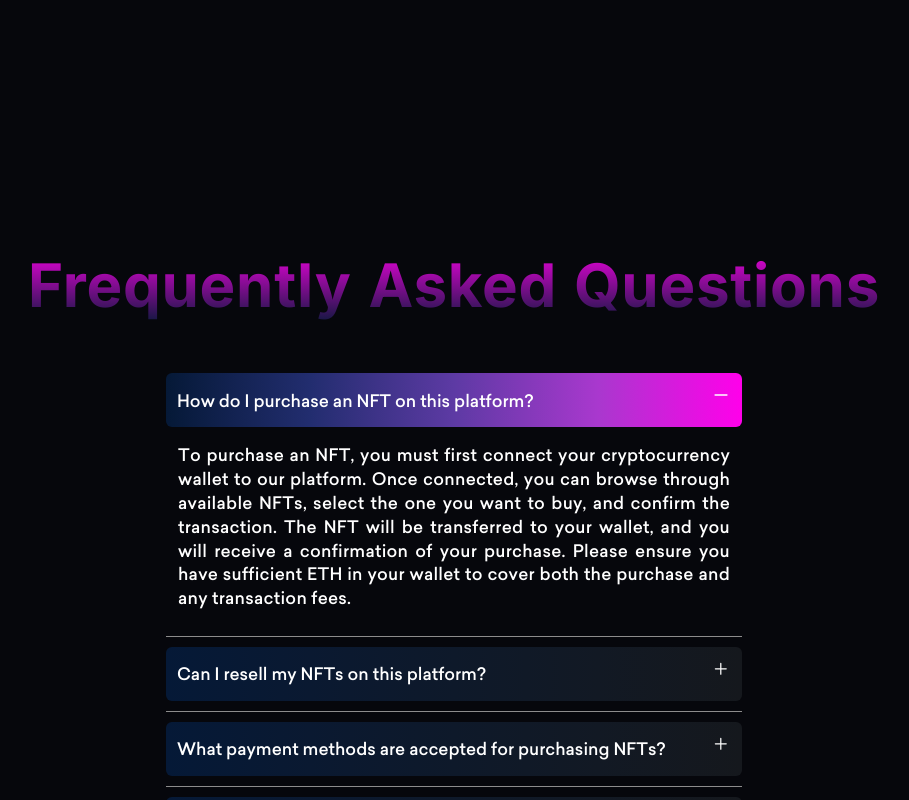
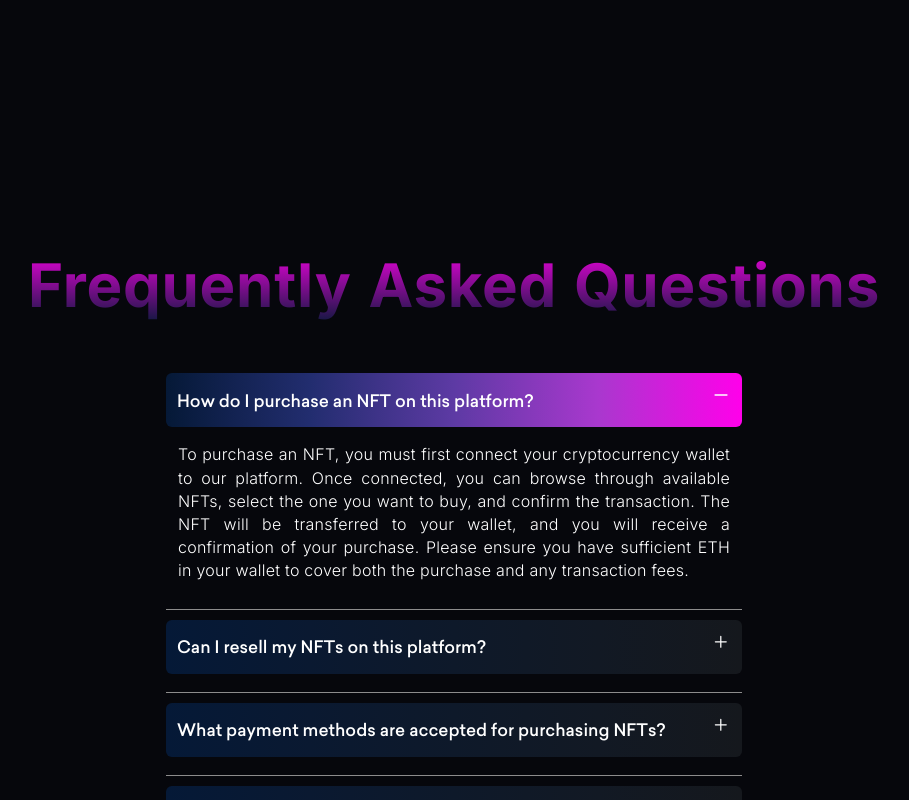
Before and after one commit to inspirer10/astra-nft, a Next.js app: page / in a window 1280 px wide. Both pictures are taken after a click on the element "How do I purchase an NFT on this platform?". Shown: the part 3946-4746 px from the top of the page, without its empty margins (186-1095 px from the left). Built offline with nearby package versions, Linux system fonts and the light colour scheme.

Commit message:
faq animation

```diff
--- a/src/Components/Faq.js
+++ b/src/Components/Faq.js
@@ -19,7 +19,6 @@ function Faq() {
             question: 'How do I know if an NFT is authentic?',
             answer: 'Each NFT on our platform is verified and authenticated through blockchain technology. You can view the provenance of the NFT, including its creation details, ownership history, and any previous sales. This information ensures that you are purchasing a genuine and original digital asset. Additionally, our platform features artist verification badges to further guarantee authenticity.',
         },
-
         {
             question: 'What rights do I have when I purchase an NFT?',
             answer: 'When you purchase an NFT, you own the digital asset associated with it, which may include artwork, music, or other media. Ownership of the NFT allows you to display or resell the asset, but it does not typically grant you copyright or commercial use rights unless explicitly stated by the creator. Always review the terms associated with each NFT to understand your rights as an owner.',
--- a/src/Components/FaqItem.js
+++ b/src/Components/FaqItem.js
@@ -17,7 +17,12 @@ const FAQItem = ({ question, answer }) => {
                     {isOpen ? <FiMinus /> : <GoPlus />}
                 </span>
             </div>
-            {isOpen && <div className='faq-answer'>{answer}</div>}
+
+            {isOpen ? (
+                <div className='faq-answer acitve'>{answer}</div>
+            ) : (
+                <div className='faq-answer '>{answer}</div>
+            )}
         </div>
     );
 };
--- a/src/Components/PopularItem.js
+++ b/src/Components/PopularItem.js
@@ -184,7 +184,7 @@ function PopularItem() {
                             className='image-wrapper'
                             onClick={(e) => e.stopPropagation()}
                         >
-                            <img src='nft10.jpg' alt='NFT thumbnail' />
+                            <img src='nft3.jpg' alt='NFT thumbnail' />
                         </div>
                     </div>
                 </div>
--- a/src/styles/faq.scss
+++ b/src/styles/faq.scss
@@ -41,19 +41,29 @@
                 .faq-toggle {
                     font-size: 20px;
                     font-weight: 600;
-                    transition: transform 0.3s ease;
+                    transition: 0.3s ease;
                 }
             }
             .faq-answer {
-                font-size: 17px;
-                font-weight: 400;
+                font-family: 'Inter', sans-serif;
+                font-size: 16px;
+                font-weight: 300;
                 text-align: justify;
-                line-height: calc( 17px * 1.4);
+                line-height: calc(16px * 1.45);
                 margin: 0.25rem auto;
-                padding: 12px;
+                padding: 0 12px;
                 overflow: hidden;
-                transition: max-height 0.3s ease;
                 letter-spacing: 0.25px;
+                opacity: 0;
+                height: 0;
+                max-height: 0;
+                &.acitve {
+                    padding: 12px;
+                    transition: 0.4s opacity ease-in-out;
+                    height: auto;
+                    max-height: 100%;
+                    opacity: 1;
+                }
             }
             .faq-question#opened {
                 transition: none;
```
